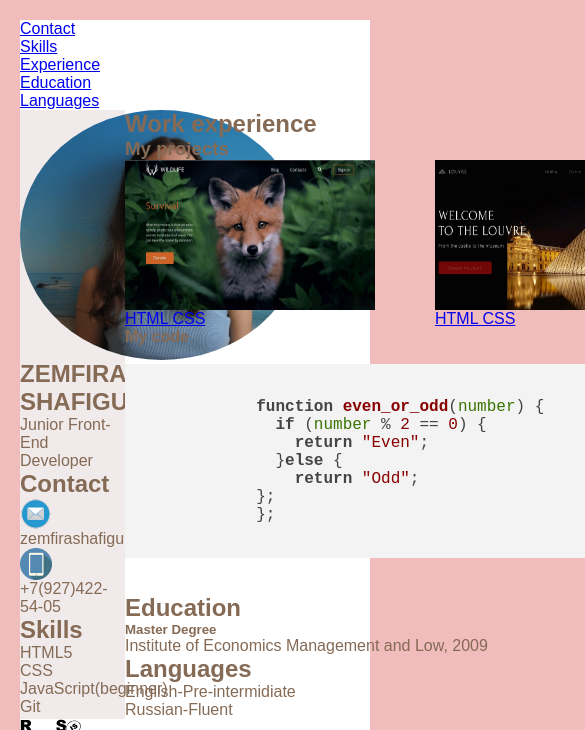
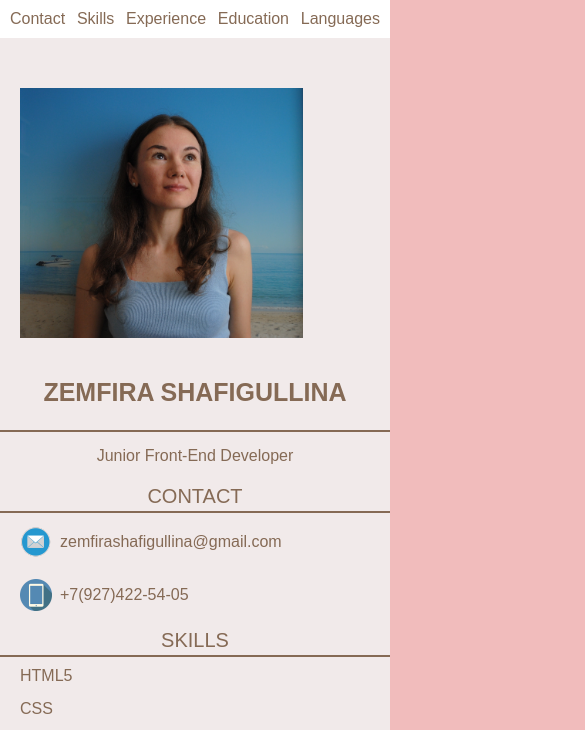
Before and after one commit to Zemfira-Shafi/old-cv, a plain HTML site: page index.html in a window 390 px wide. Shown: the top 730 px of the page, 585 px wide, since content can reach past the window. Drawn offline with nearby package versions, Linux system fonts and the light colour scheme.

Commit message:
feat: update html css file

```diff
--- a/index.html
+++ b/index.html
@@ -29,24 +29,18 @@
         <img src="image/photo.JPG" alt="myphoto" class="img">
       </div>
       <section class="name">
-        <h1>ZEMFIRA SHAFIGULLINA</h1>
+        <h1 class="underline-title">zemfira shafigullina</h1>
         <p class="profession">Junior Front-End Developer</p>
       </section>
       <section class="contact" id="contact">
-        <h2>Contact</h2>
+        <h2 class="section-title underline-title">Contact</h2>
         <ul class="contacts_list">
-          <li class="contacts_list-item">
-              <img src="image/Mail-icon.png" alt="mail" class="contacts-icon">
-              <span>zemfirashafigullina@gmail.com</span>
-          </li>
-          <li class="contacts_list-item">
-            <img src="image/Mobile-Tablet-icon.png" alt="phone" class="contacts-icon">
-            <span>+7(927)422-54-05</span>
-        </li>
-      </ul>
+          <li class="contacts_list-item mail">zemfirashafigullina@gmail.com</li>
+          <li class="contacts_list-item phone">+7(927)422-54-05</li>
+        </ul>
       </section>
       <section class="skills" id="skills">
-        <h2>Skills</h2>
+        <h2 class="section-title underline-title">Skills</h2>
         <ul class="skills-list">
           <li class="skills-item">HTML5</li>
           <li class="skills-item">CSS</li>
@@ -57,19 +51,21 @@
     </div>
     <div class="right-side">
       <section class="experience" id="experience">
-        <h2>Work experience</h2>
+        <h2 class="section-title underline-title">Work experience</h2>
         <h3>My projects</h3>
         <div class="projects">
           <div class="picture">
-            <a href="#" class="picture-link">
+            <a href="https://rolling-scopes-school.github.io/zemfira-shafi-JSFE2021Q1/wildlife/" class="picture-link" target="blank">
               <img src="image/wildlife.jpg" alt="wildlife" class="picture-link-img">
-              <p class="discription">HTML CSS</p>
+              <p class="discription">Progect name: Wildlife</p>
+              <span>HTML CSS</span>
             </a>
           </div>
           <div class="picture">
-            <a href="#" class="picture-link">
+            <a href="https://rolling-scopes-school.github.io/zemfira-shafi-JSFEPRESCHOOL/museum/" class="picture-link" target="blank">
               <img src="image/MuseumLouvre.jpg" alt="museum" class="picture-link-img">
-              <p class="discription">HTML CSS</p>
+              <p class="discription">Project name: Museum</p>
+              <span>HTML CSS</span>
             </a>
           </div>
         </div>
@@ -87,12 +83,12 @@
         </pre>
       </section>
       <section class="education" id="education">
-        <h2>Education</h2>
+        <h2 class="section-title underline-title">Education</h2>
         <h5>Master Degree</h5>
         <p class="education-text">Institute of Economics Management and Low, 2009</p>
       </section>
       <section class="languages" id="languages">
-        <h2>Languages</h2>
+        <h2 class="section-title underline-title">Languages</h2>
         <p class="languages-text"><span>English</span>-Pre-intermidiate</p>
         <p class="languages-text"><span>Russian</span>-Fluent</p>
       </section>
--- a/style.css
+++ b/style.css
@@ -4,12 +4,20 @@
   box-sizing: border-box;
 }
 
+html {
+  scroll-behavior: smooth;
+}
 ul li {
   list-style: none;
 }
 
 img {
   display: block;
+}
+
+a {
+  text-decoration: none;
+  color: #856a55;
 }
 
 body {
@@ -25,16 +33,118 @@ body {
 .wrapper {
   max-width: 1024px;
   background-color: #ffffff;
-  margin: auto;
 }
 
 .container {
   display: flex;
 }
 
+.header-list {
+  display: flex;
+  justify-content: space-between;
+  align-items: center;
+  padding: 10px;
+}
 .img {
   height: 250px;
   border-radius: 50%;
+}
+
+.photo {
+  padding: 50px 0 20px 20px;
+}
+
+h1 {
+  text-transform: uppercase;
+  font-size: 25px;
+  text-align: center;
+  padding: 20px;
+}
+
+.section-title {
+  font-size: 20px;
+  text-transform: uppercase;
+  font-weight: 500;
+  text-align: center;
+}
+
+.underline-title {
+  position: relative;
+}
+
+.underline-title::after {
+  content: "";
+  position: absolute;
+  bottom: -5px;
+  left: 0;
+  width: 100%;
+  height: 2px;
+  background-color: #856a55;
+}
+
+.profession {
+  padding: 20px;
+  text-align: center;
+}
+
+.contacts_list {
+  padding-left: 20px;
+}
+
+.contacts_list-item {
+  margin: 15px 0 15px 0;
+  padding: 10px 0 10px 40px;
+}
+
+.mail {
+  background: url(image/Mail-icon.png) left no-repeat;
+}
+
+.phone {
+  background: url(image/Mobile-Tablet-icon.png) left no-repeat;
+}
+
+.skills-list {
+  padding-left: 20px;
+}
+
+.skills-item {
+  margin: 15px 0 15px 0;
+}
+
+.experience {
+  padding: 50px 0 50px 50px;
+}
+
+h3,
+h4 {
+  padding: 20px 0;
+}
+
+h5 {
+  margin-top: 20px;
+}
+
+.education {
+  padding: 0 0 50px 50px;
+}
+
+.languages {
+  padding: 0 0 50px 50px;
+}
+
+.languages-text:first-of-type {
+  margin-top: 20px;
+}
+
+.languages-text span {
+  font-weight: 700;
+}
+
+.footer {
+  display: flex;
+  align-items: center;
+  justify-content: space-around;
 }
 
 .footer-element_item {
@@ -43,7 +153,7 @@ body {
 
 .projects {
   display: flex;
-  gap: 66px 60px;
+  gap: 40px;
   width: 100%;
 }
 
@@ -54,5 +164,68 @@ body {
 
 .left-side {
   background-color: #f1eaea;
-  width: 30%;
+  width: 35%;
 }
+
+@media screen and (max-width: 992px) {
+  .wrapper {
+    width: 720px;
+  }
+
+  .left-side {
+    width: 50%;
+  }
+  .projects {
+    display: block;
+  }
+  .right-side {
+    width: 50%;
+  }
+  .code {
+    width: auto;
+  }
+  .code span {
+    margin: 0;
+    padding: 0;
+  }
+}
+
+@media screen and (max-width: 768px) {
+  .wrapper {
+    width: 540px;
+  }
+  .container {
+    flex-direction: column;
+  }
+  .left-side {
+    width: 100%;
+  }
+  .right-side {
+    width: 100%;
+  }
+  .education {
+    padding-left: 0;
+  }
+
+  .languages {
+    padding-left: 0;
+  }
+  .experience {
+    padding-left: 0;
+  }
+  .code {
+    width: 100%;
+  }
+}
+
+@media screen and (max-width: 576px) {
+  .wrapper {
+    width: 100%;
+  }
+  .img {
+    border-radius: 0;
+  }
+  body {
+    padding: 0;
+  }
+}
```
